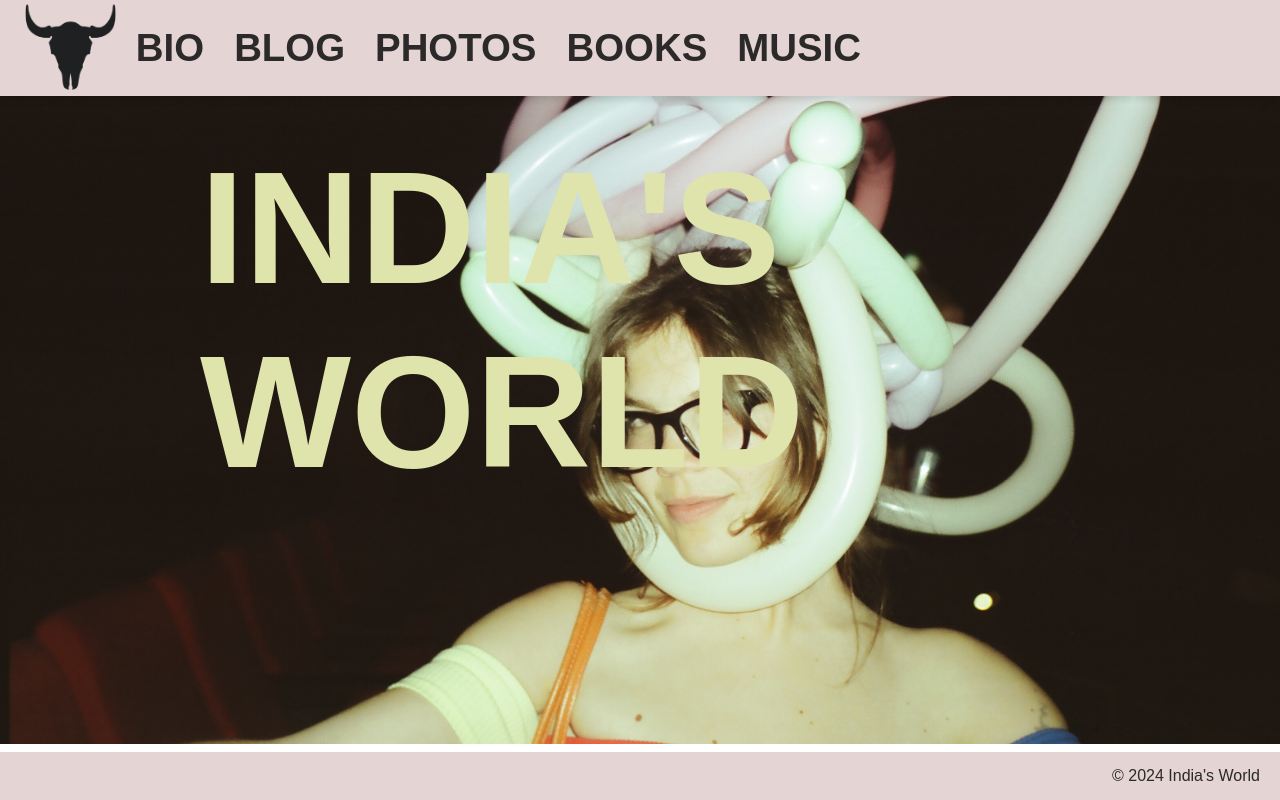
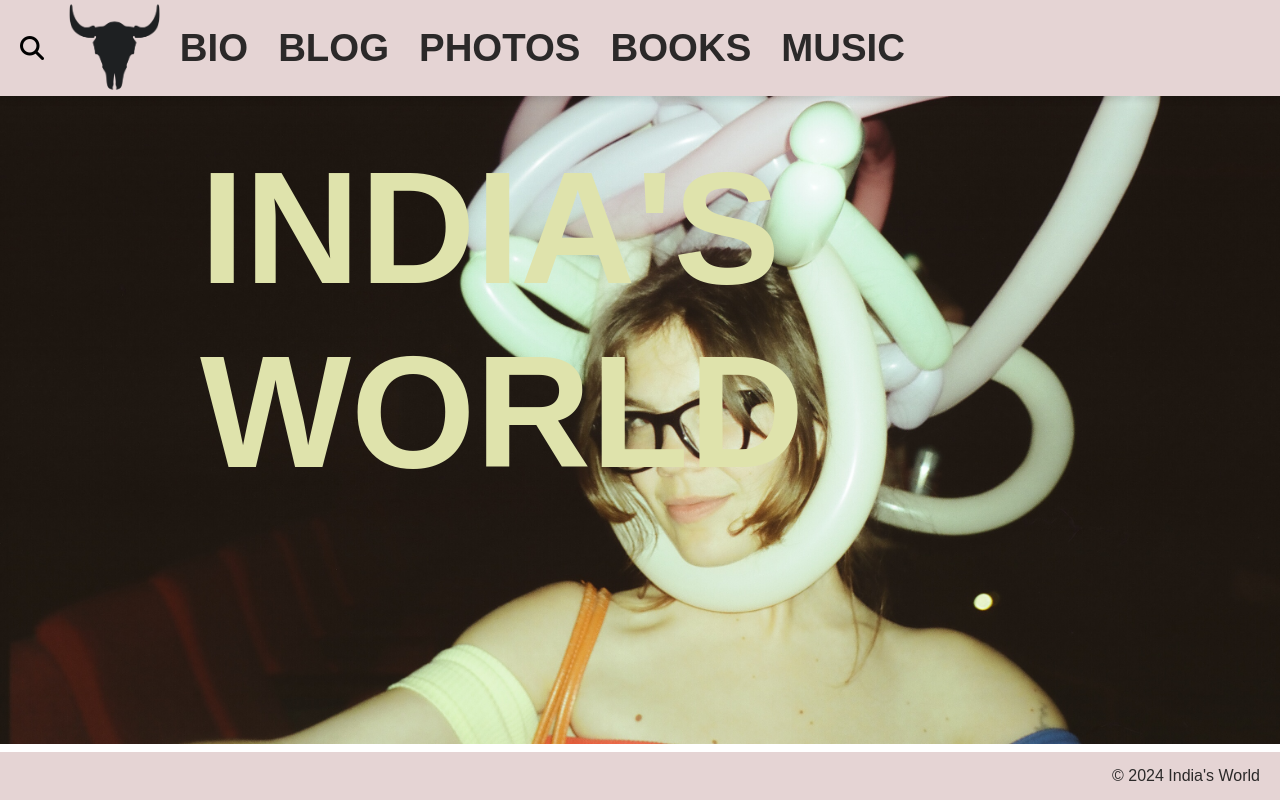
Before and after one commit to collegiatepunk/x455--ismith-project, a plain HTML site: page test-1/index.html in a window 1280 px wide. Drawn offline with Linux system fonts and the light colour scheme; a web font is replaced by a local one.

Commit message:
update
mag glass

```diff
--- a/test-1/index.html
+++ b/test-1/index.html
@@ -5,9 +5,11 @@
     <meta name="viewport" content="width=device-width, initial-scale=1.0">
     <title>India Smith - Homepage</title>
     <link rel="stylesheet" href="styles.css">
+    <script src="https://kit.fontawesome.com/902ad2500a.js" crossorigin="anonymous"></script>
 </head>
 <body>
     <header>
+        <i class="fa-solid fa-magnifying-glass"></i>
         <nav>
             <div class="logo-container">
                 <a href="index.html"> <!-- Make logo clickable -->
--- a/test-1/styles.css
+++ b/test-1/styles.css
@@ -3,6 +3,7 @@
     padding: 0;
     box-sizing: border-box;
 }
+
 
 body {
     font-family: "filmotype-maxwell", sans-serif;
@@ -12,6 +13,13 @@ body {
     background-size: cover;
     background-position: center;
     background-repeat: no-repeat;
+}
+
+.fa-magnifying-glass {
+    font-size: 24px;
+    color: black;
+    margin-left: auto;
+    padding-right: 20px;
 }
 
 header {
@@ -35,6 +43,14 @@ nav {
     align-items: center;
 }
 
+.nav-links {
+    display: flex;
+    justify-content: left;
+    flex-grow: 1;
+    list-style-type: none;
+    margin: 0;
+}
+
 .logo-container {
     flex: 0 0 auto;
 }
@@ -42,14 +58,6 @@ nav {
 .logo {
     height: 100%;
     max-height: 1in;
-}
-
-.nav-links {
-    display: flex;
-    justify-content: left;
-    flex-grow: 1;
-    list-style-type: none;
-    margin: 0;
 }
 
 .nav-links li {
```
